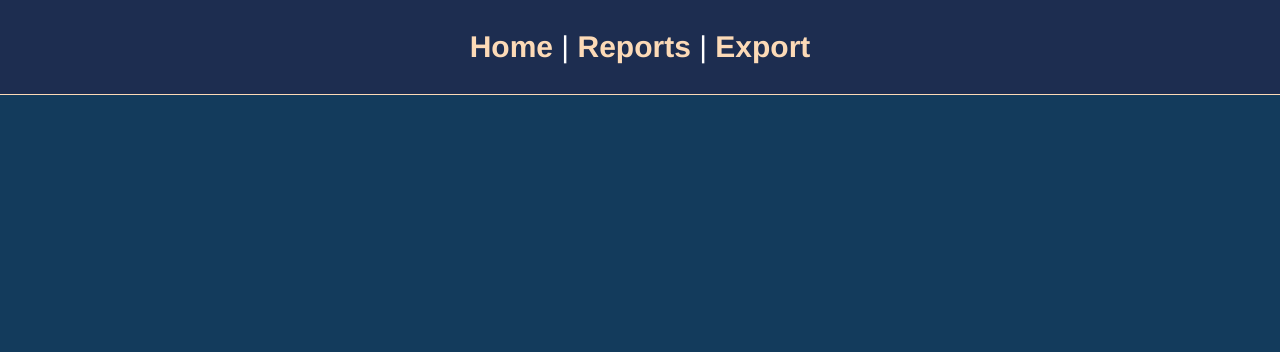
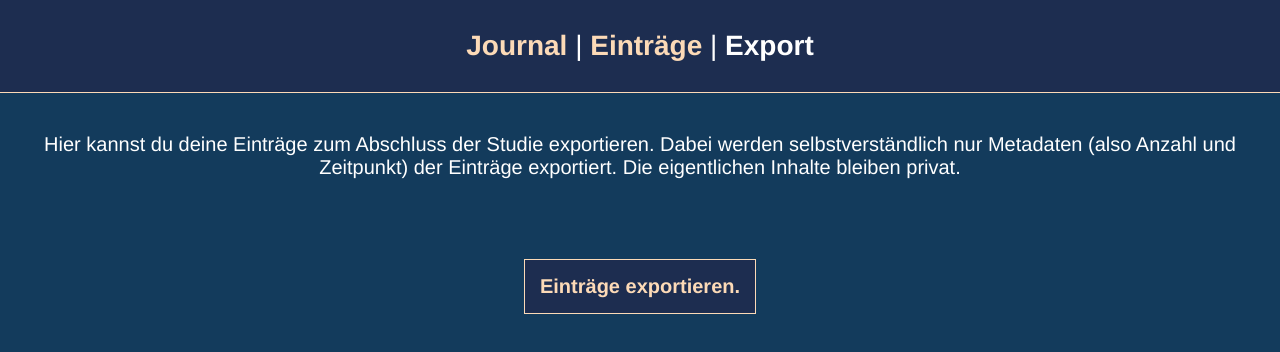
Before and after one commit to auxdevelopment/gratitude-reporter, a Vue app in the folder gratitude-reporter-app/: page /#/export in a window 1280 px wide. Shown: the top 352 px of the page. Built offline with nearby package versions, Linux system fonts and the light colour scheme; a web font is replaced by a local one.

Commit message:
Add export

```diff
--- a/gratitude-reporter-app/src/App.vue
+++ b/gratitude-reporter-app/src/App.vue
@@ -1,9 +1,9 @@
 <template>
   <div id="app">
     <div id="nav">
-      <router-link to="/">Home</router-link> |
-      <router-link to="/reports">Reports</router-link> |
-      <router-link to="/#">Export</router-link>
+      <router-link to="/">Journal</router-link> |
+      <router-link to="/reports">Einträge</router-link> |
+      <router-link to="/export">Export</router-link>
     </div>
     <router-view/>
   </div>
@@ -30,7 +30,18 @@ body {
 }
 
 #app .page {
-  padding-top: 10vh;
+  padding-top: 5vh;
+}
+
+#app .page .header {
+  color: #fcdab7;
+  font-size: 28px;
+  font-weight: bold;
+}
+
+#app .page .sub-header {
+  color: white;
+  font-size: 20px;
 }
 
 #nav {
@@ -39,13 +50,15 @@ body {
   background-color: #1d2d50;
   border-bottom: 1px solid #fcdab7;
 
+  font-size: 28px;
+
   a {
     font-weight: bold;
     color: #fcdab7;
     text-decoration: none;
 
     &.router-link-exact-active {
-      color: #1e5f74;
+      color: white;
     }
   }
 }
--- a/gratitude-reporter-app/src/components/AlreadyReported.vue
+++ b/gratitude-reporter-app/src/components/AlreadyReported.vue
@@ -1,5 +1,25 @@
 <template>
-    <div>
-        <p>Only one report a day :)</p>
+    <div class="container">
+        <div class="note">Morgen kannst du hier wieder einen Eintrag verfassen.</div>
     </div>
 </template>
+
+<style lang="scss" scoped>
+.container {
+    display: flex;
+    justify-content: center;
+}
+
+.note {
+    font-size: 18px;
+
+    margin-top: 100px;
+
+    background-color: #fcdab7;
+    color: black;
+
+    width: 30vw;
+
+    padding: 20px;
+}
+</style>
--- a/gratitude-reporter-app/src/router/index.ts
+++ b/gratitude-reporter-app/src/router/index.ts
@@ -2,6 +2,7 @@ import Vue from 'vue'
 import VueRouter, { RouteConfig } from 'vue-router'
 import Home from '../views/Home.vue'
 import ReportList from '../views/ReportList.vue'
+import Export from '../views/Export.vue'
 
 Vue.use(VueRouter)
 
@@ -15,6 +16,11 @@ const routes: Array<RouteConfig> = [
     path: '/reports',
     name: 'Reports',
     component: ReportList
+  },
+  {
+    path: '/export',
+    name: 'Export',
+    component: Export
   }
 ]
 
--- a/gratitude-reporter-app/src/storage/app-storage.ts
+++ b/gratitude-reporter-app/src/storage/app-storage.ts
@@ -25,6 +25,18 @@ export class AppStorage {
         }
 
         return Promise.resolve();
+    }
+
+    public static getParticipantId(): Promise<string> {
+        const stateValue = localStorage.getItem(ROOT_KEY);
+
+         if (!stateValue) {
+            return Promise.reject('state may not be null');
+        }
+
+        const state: State = JSON.parse(stateValue);
+
+        return Promise.resolve(state.userId);
     }
 
     public static addReport(report: Report): Promise<void> {
--- /dev/null
+++ b/gratitude-reporter-app/src/views/Export.vue
@@ -0,0 +1,40 @@
+<template>
+    <div class="page">
+        <div class="sub-header">
+            Hier kannst du deine Einträge zum Abschluss der Studie exportieren.
+            Dabei werden selbstverständlich nur Metadaten (also Anzahl und Zeitpunkt) der Einträge exportiert.
+            Die eigentlichen Inhalte bleiben privat.
+        </div>
+
+        <button @click="sendMail()">Einträge exportieren.</button>
+    </div>
+</template>
+
+<script lang="ts">
+import { Exporter } from '@/export/exporter';
+import { AppStorage } from '@/storage/app-storage';
+import { Component, Vue } from 'vue-property-decorator';
+
+@Component({
+  components: {},
+})
+export default class Export extends Vue {
+    async sendMail() {
+        const reports = await AppStorage.loadReports();
+        const participantId = await AppStorage.getParticipantId();
+
+        // TODO: add correct receipient
+        const receipient = '';
+        const mailBody = Exporter.generateExport(participantId, reports)
+        const encoded = encodeURIComponent(mailBody);
+        window.location.href = `mailto:${receipient}?body=${encoded}`;
+    }
+}
+
+</script>
+
+<style lang="scss" scoped>
+button {
+    margin-top: 10vh;
+}
+</style>
--- a/gratitude-reporter-app/src/views/Home.vue
+++ b/gratitude-reporter-app/src/views/Home.vue
@@ -1,7 +1,9 @@
 <template>
   <div class="home page">
+    <div class="sub-header">Hier kannst du einmal am Tag einen Eintrag verfassen.</div>
+
     <report-editor
-      v-if="alreadyReported"
+      v-if="!alreadyReported"
       :buttonText="'Report eingeben'"
       v-bind:content.sync="content"
       :submit="submit"></report-editor>
```
